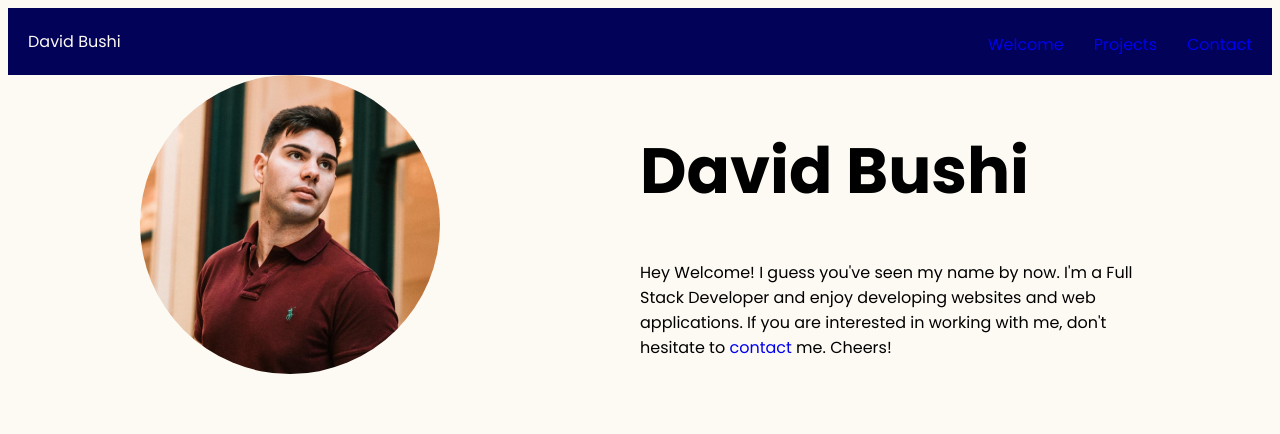
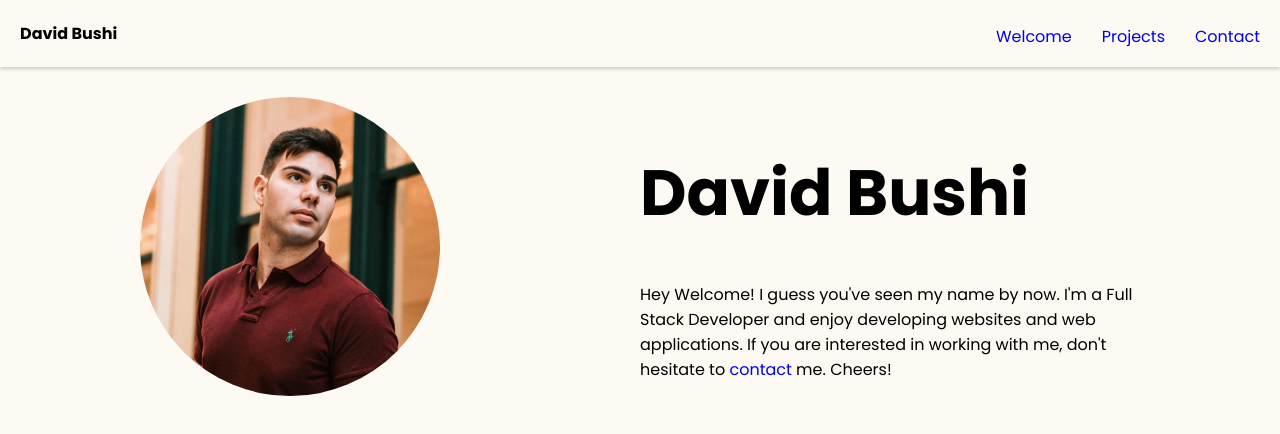
Before and after one commit to bushidavid/portfolio, a plain HTML site: page src/index.html in a window 1280 px wide. Drawn offline with Linux system fonts and the light colour scheme.

Commit message:
Changed some details on the navbar and added a shadow, added some random text

```diff
--- a/src/style.css
+++ b/src/style.css
@@ -5,13 +5,19 @@
 
 body {
     background-color: rgb(253, 250, 244);
+    margin: 0;
+}
+
+.navbar {
+    background-color: rgb(253, 250, 244);
+    box-shadow: 0 2px 4px 0 rgba(0,0,0,.2);
 }
 
 .flex-navbar {
     display: flex;
     justify-content: space-between;
     align-items: center;
-    background-color: rgb(2, 2, 88);
+    margin-bottom: 30px;
 }
 
 .flexbox-container{
@@ -54,14 +60,13 @@ h2 {
     list-style-type: none;
     padding-left: 30px;
     font-size: 1.5em;
-    color: background-color: rgb(253, 250, 244);
+    color: rgb(253, 250, 244);
 }
 
 .logo {
     font-size: 1.5em;
-    color:rgb(253, 250, 244);
+    font-weight: bold;
     padding-left: 20px;
-
 }
 
 a {
```
Also changed, not shown: src/index.html (+1 -0 lines).
